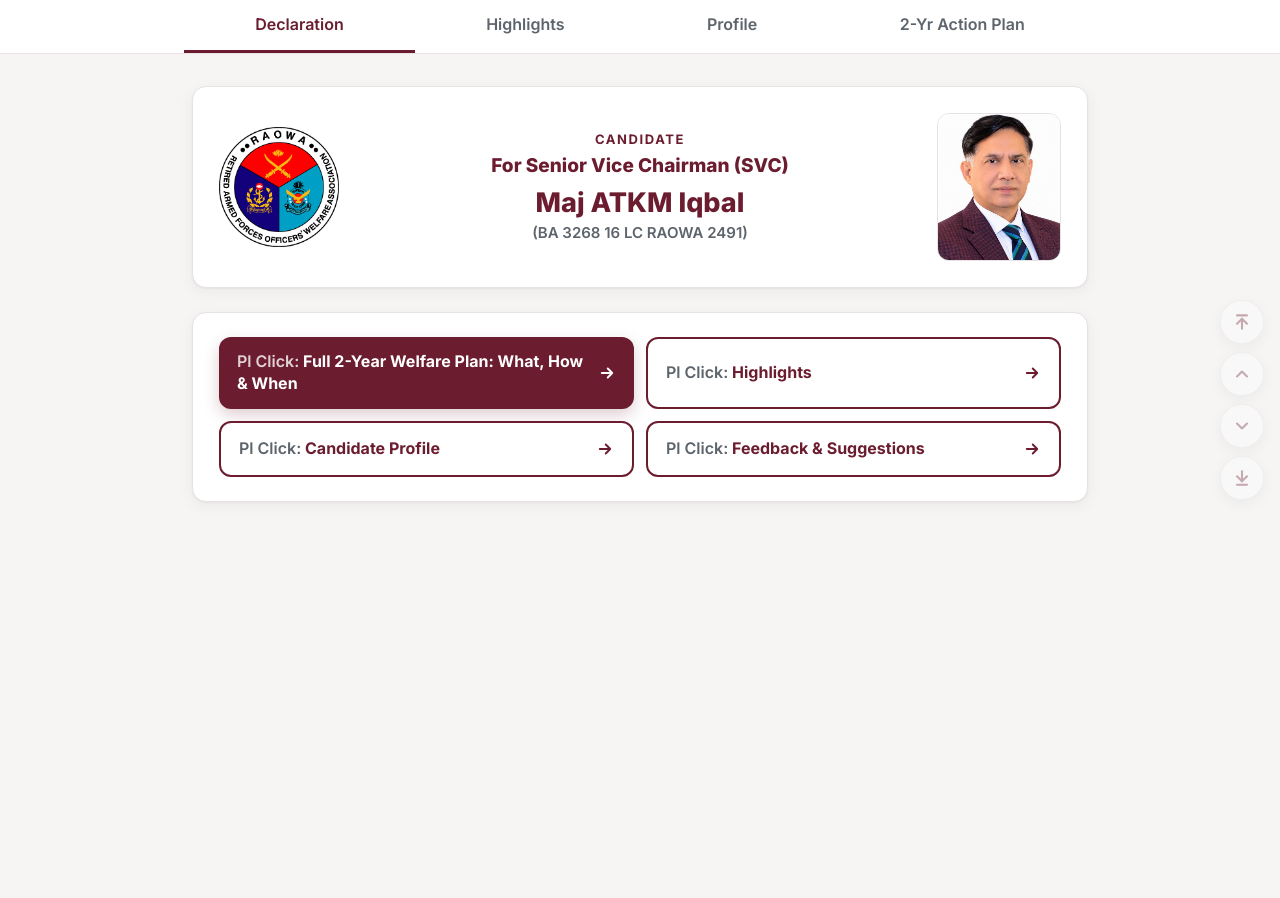
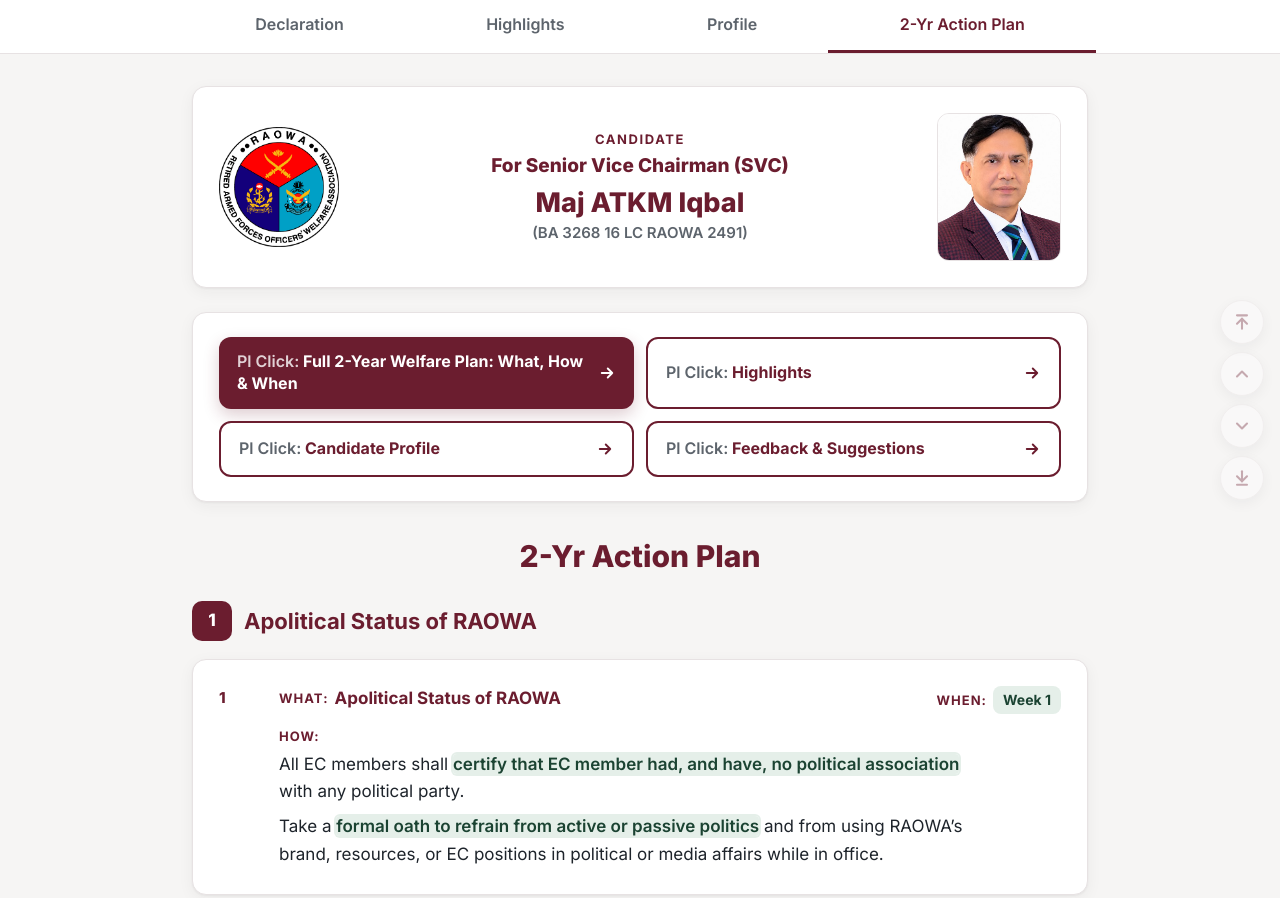
Before and after one commit to nipunmitra36/majoriqbal, a plain HTML site: page index.html in a window 1280 px wide. Shown: the top 898 px of the page. Before the commit the page ends 800 px from the top, so only its background shows below. Drawn offline with Linux system fonts and the light colour scheme.

Commit message:
fix issues

```diff
--- a/index.html
+++ b/index.html
@@ -749,7 +749,7 @@ const PAGES = ['declaration','highlights','profile','plan'];
 let curPage = null;
 function route(fromClick){
   const [hp, target] = location.hash.slice(1).split(':');
-  const p = PAGES.includes(hp) ? hp : 'declaration';
+  const p = PAGES.includes(hp) ? hp : 'plan';   // no / unknown hash -> open the 2-Yr Action Plan
   PAGES.forEach(id=>document.getElementById('page-'+id).classList.toggle('active', id===p));
   document.querySelectorAll('nav.tabs a').forEach(a=>a.setAttribute('aria-selected', a.dataset.page===p));
   document.querySelectorAll('.cta-list .cta').forEach((a,i)=>{
```
